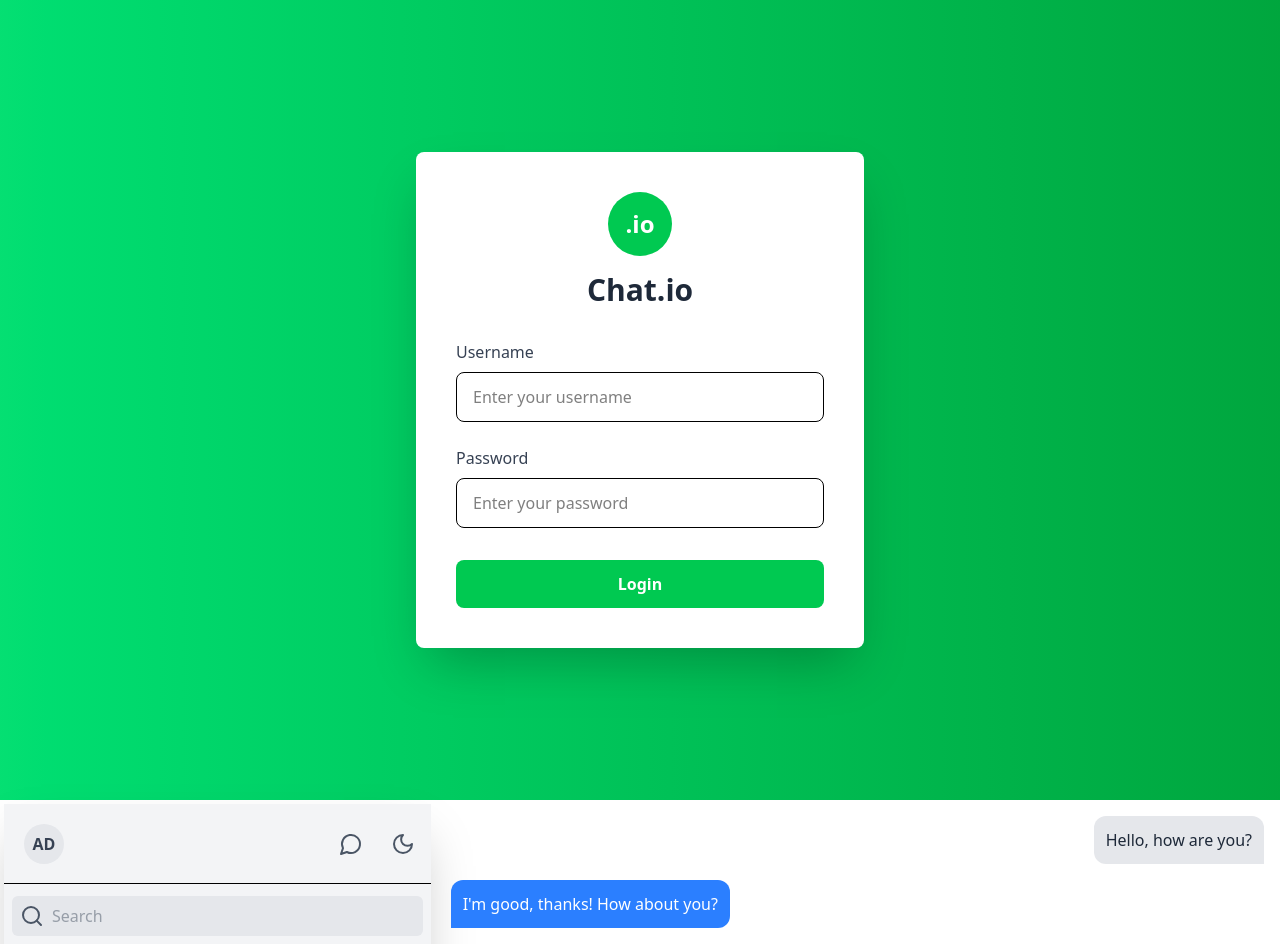
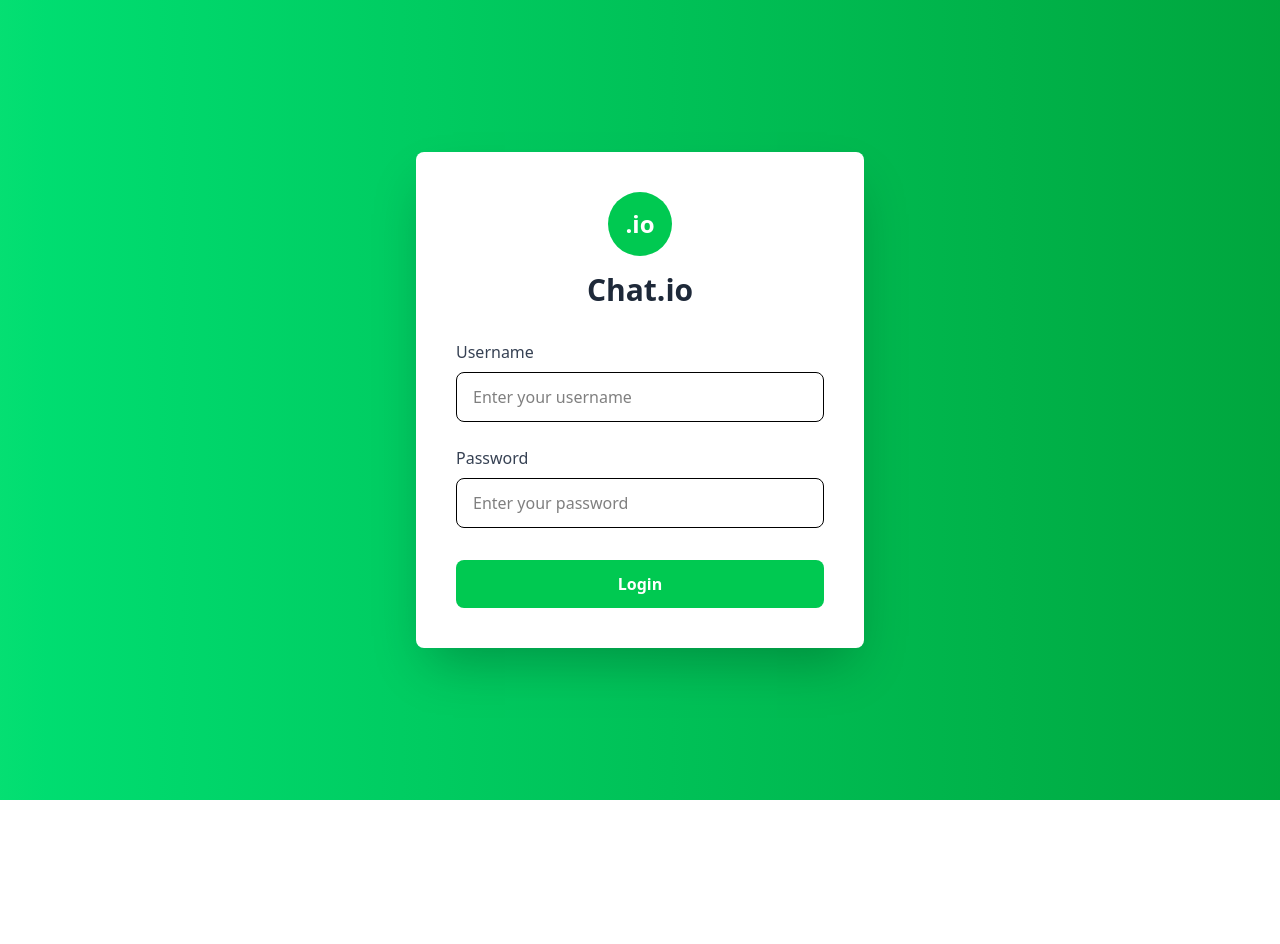
Before and after one commit to MNZ02/chat.io, a Next.js app in the folder apps/web/: page / in a window 1280 px wide. Shown: the top 944 px of the page. After the commit the page ends 800 px from the top, so only its background shows below. Built offline with nearby package versions, Linux system fonts and the light colour scheme.

Commit message:
Implement authentication state management and update login flow

```diff
--- a/apps/web/app/Login/page.tsx
+++ b/apps/web/app/Login/page.tsx
@@ -1,6 +1,6 @@
 "use client";
 
-import { useState } from "react";
+import { useEffect, useState } from "react";
 import { useRouter } from "next/navigation";
 import axios from "axios";
 import { HTTP_URL } from "../../config/config";
@@ -12,6 +12,15 @@ export default function Login() {
     const [password, setPassword] = useState("");
     const [error, setError] = useState("");
 
+
+    useEffect(() => {
+        const token = localStorage.getItem('token')
+        if (token) {
+
+            useAuthStore.getState()?.setAuth(token)
+        }
+    })
+
     const handleSubmit = async (e: React.FormEvent<HTMLFormElement>) => {
         e.preventDefault();
         setError("");
@@ -21,6 +30,7 @@ export default function Login() {
             console.log({ res })
             const { token } = res.data;
             localStorage.setItem("token", token);
+            useAuthStore.getState()?.setAuth(token)
             router.push("/");
         } catch (err: any) {
             console.error("Login error:", err);
--- a/apps/web/app/page.tsx
+++ b/apps/web/app/page.tsx
@@ -6,8 +6,7 @@ import { MessageCircle, Moon, Sun, Search, Archive } from 'lucide-react'
 import Sidebar from "./components/Sidebar";
 import ChatWindow from "./components/ChatWindow";
 import Login from "./Login/page";
-import { useState } from "react";
-
+import { useAuthStore } from "./store/useAuthStore";
 type Props = Omit<ImageProps, "src"> & {
   srcLight: string;
   srcDark: string;
@@ -27,15 +26,23 @@ const ThemeImage = (props: Props) => {
 
 
 export default function Home() {
+  const { token } = useAuthStore()
+  console.log({ token })
   return (
     <div>
-      <Login />
-      <div className="flex">
+      {!token ? (
+        <Login />
 
-        <Sidebar />
-        <ChatWindow />
+      ) : (
+        <div className="flex">
 
-      </div>
+          <Sidebar />
+          <ChatWindow />
+
+        </div>
+      )
+      }
+
     </div>
   );
 }
--- a/apps/web/app/store/useAuthStore.ts
+++ b/apps/web/app/store/useAuthStore.ts
@@ -1,6 +1,14 @@
 import { create } from 'zustand'
 
-export const useAuthStore = create((set) => ({
+
+interface AuthState {
+    token: string | null;
+    user: { id: string; username: string } | null;
+    setAuth: (token: string) => void;
+    clearAuth: () => void;
+}
+
+export const useAuthStore = create<AuthState>((set) => ({
     token: null,
     user: null,
     setAuth: (token: string) => set({ token }),
```
